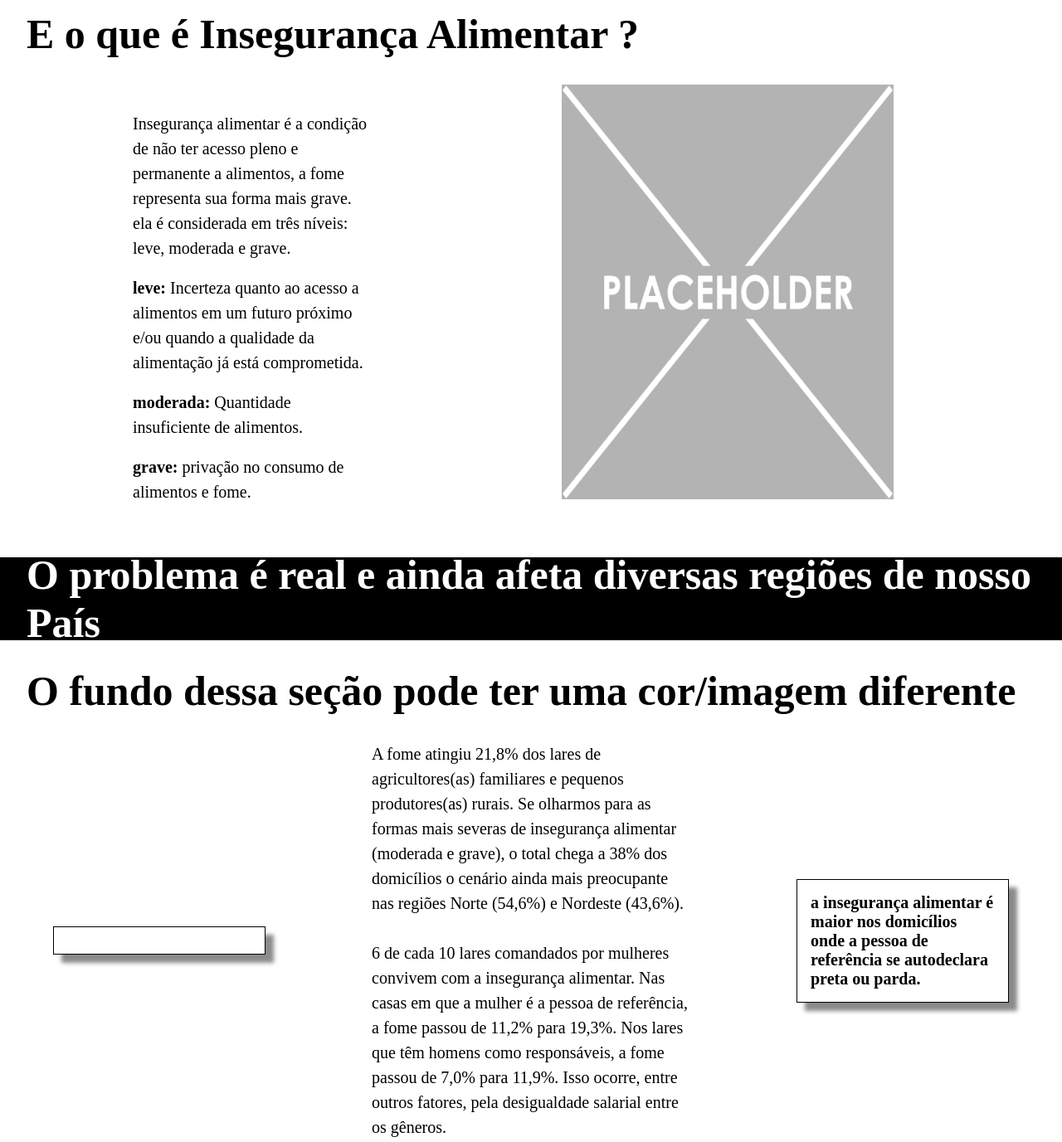
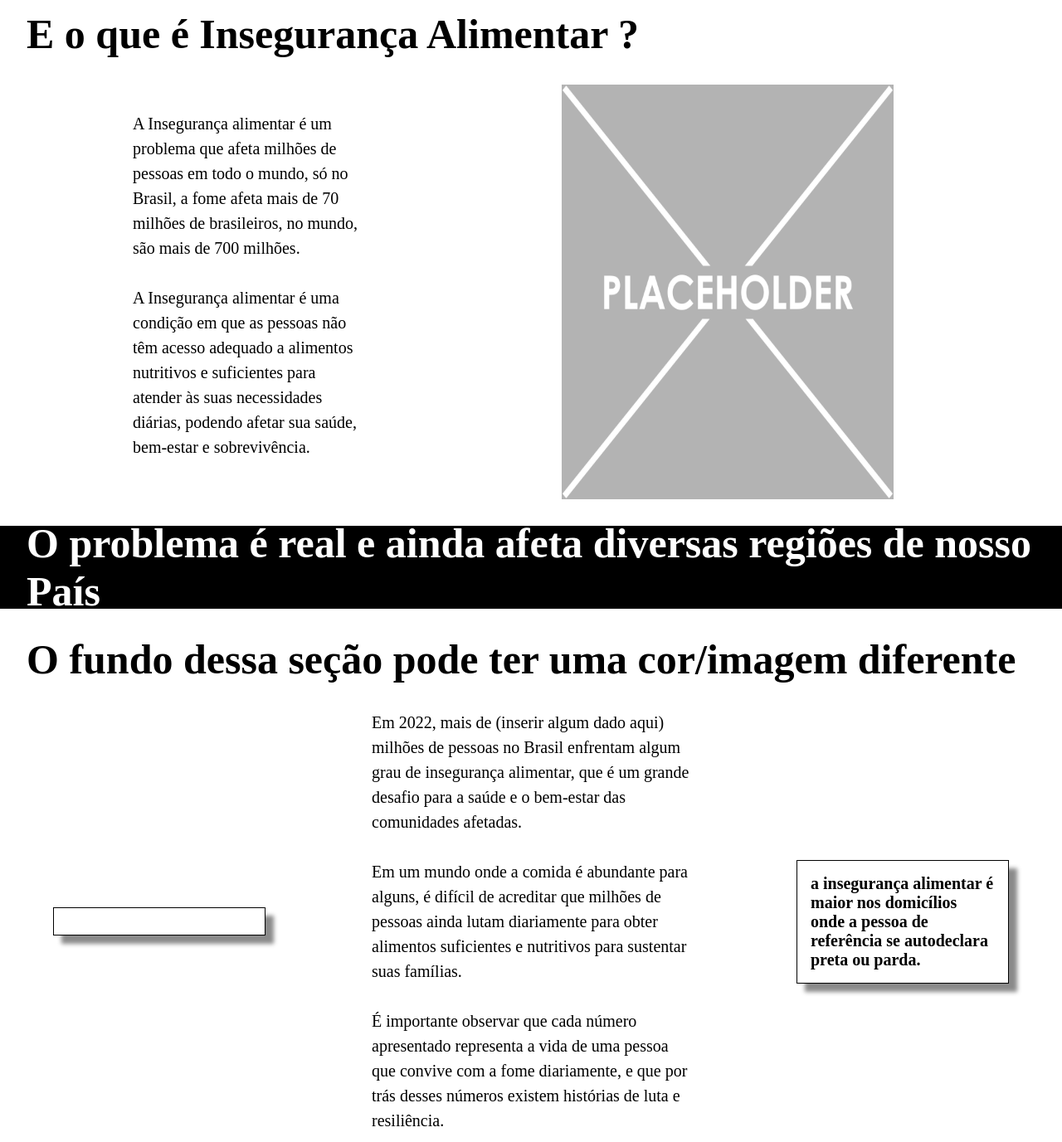
Before and after one commit to Andernial/Todos-Merecem-Comer, a plain HTML site: page index.html in a window 1280 px wide. Shown: the part 820-2197 px from the top of the page at 83% size. Drawn offline with Linux system fonts and the light colour scheme.

Commit message:
trocando alguns textos

```diff
--- a/index.html
+++ b/index.html
@@ -37,16 +37,10 @@
             <div class="conteudos-block">
 
                 <div class="text-information">
-                    <p class="side-text">Insegurança alimentar é a condição de não ter acesso pleno e permanente a
-                        alimentos, a fome representa sua forma mais grave.
-                        ela é considerada em três níveis: leve, moderada e grave.
+                    <p class="side-text">A Insegurança alimentar é um problema que afeta milhões de pessoas em todo o mundo, só no Brasil, a fome afeta mais de 70 milhões de brasileiros, no mundo, são mais de 700 milhões. <br> <br>
+                        A Insegurança alimentar é uma condição em que as pessoas não têm acesso adequado a alimentos nutritivos e suficientes para atender às suas necessidades diárias, podendo afetar sua saúde, bem-estar e sobrevivência.
                     </p>
-                    <br>
-                    <p class="side-text"><span class="Bold">leve:</span> Incerteza quanto ao acesso a alimentos em um futuro próximo e/ou quando a qualidade da alimentação já está comprometida.</p>
-                    <br>
-                    <p class="side-text"><span class="Bold">moderada:</span> Quantidade insuficiente de alimentos.</p>
-                    <br>
-                    <p class="side-text"><span class="Bold">grave:</span> privação no consumo de alimentos e fome.</p>
+
 
                 </div>
                 <div class="conteudos-image">
@@ -65,11 +59,12 @@
                     <p></p>
                 </div>
                 <div class="middle-block">
-                    <p class="side-text">A fome atingiu 21,8% dos lares de agricultores(as) familiares e pequenos produtores(as) rurais.
-                         Se olharmos para as formas mais severas de insegurança alimentar (moderada e grave), o total chega a 38% dos domicílios o cenário ainda mais preocupante nas regiões Norte (54,6%) e Nordeste (43,6%).
+                    <p class="side-text">Em 2022, mais de (inserir algum dado aqui) milhões de pessoas no Brasil enfrentam algum grau de insegurança alimentar, que é  um grande desafio para a saúde e o bem-estar das comunidades afetadas.
                         </p>
                         <br>
-                        <p class="side-text">6 de cada 10 lares comandados por mulheres convivem com a insegurança alimentar. Nas casas em que a mulher é a pessoa de referência, a fome passou de 11,2% para 19,3%. Nos lares que têm homens como responsáveis, a fome passou de 7,0% para 11,9%. Isso ocorre, entre outros fatores, pela desigualdade salarial entre os gêneros.</p>
+                        <p class="side-text">Em um mundo onde a comida é abundante para alguns, é difícil de acreditar que milhões de pessoas ainda lutam diariamente para obter alimentos suficientes e nutritivos para sustentar suas famílias.</p>
+                        <br>
+                        <p class="side-text">É importante observar que cada número apresentado representa a vida de uma pessoa que convive com a fome diariamente, e que por trás desses números existem histórias de luta e resiliência.</p>
                 </div>
                 <div class="right-block">
                     <p>a insegurança alimentar é maior nos domicílios onde a pessoa de referência se autodeclara preta ou parda.</p>
```
